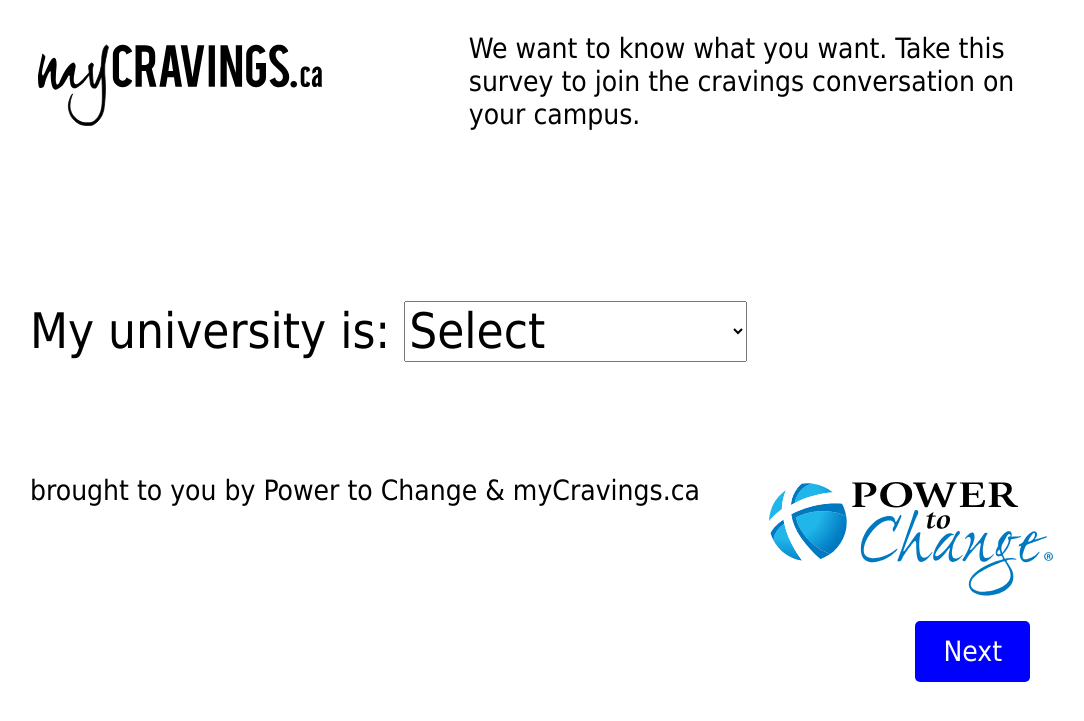
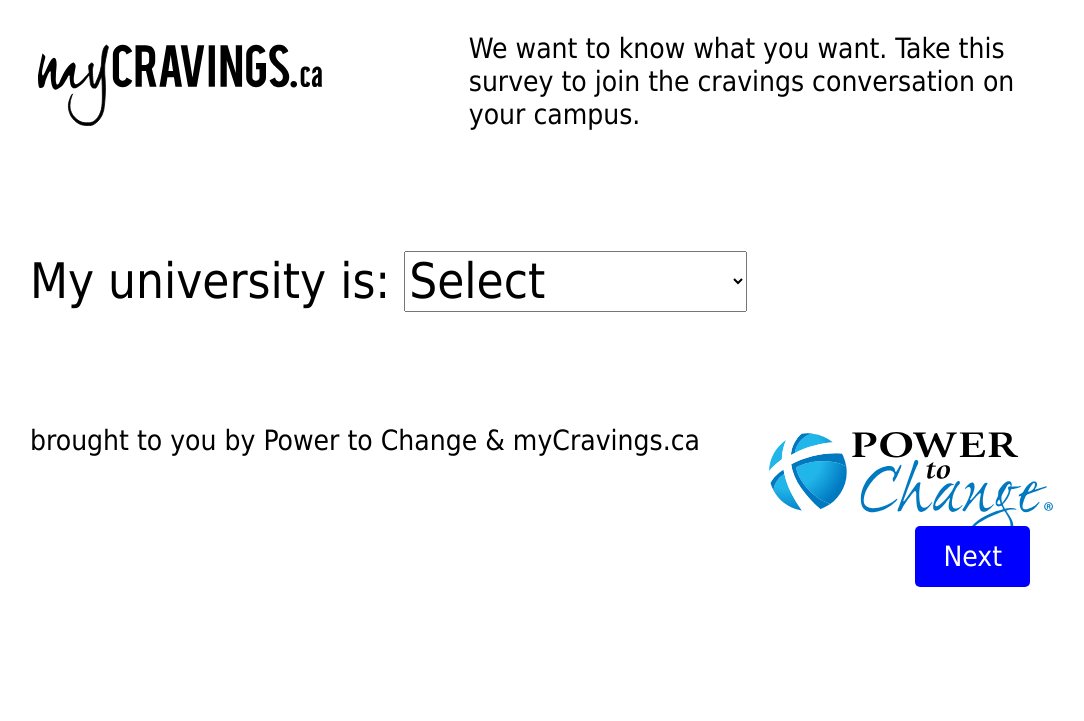
Before and after one commit to PowerToChange/fdwebsurvey, a PHP site: page / in a window 1280 px wide. Shown: the top 721 px of the page, without its empty margins (110-1194 px from the left). Run offline with PHP 8.4, Linux system fonts and the light colour scheme; some libraries are stand-ins or nearby versions.

Commit message:
progressing with the look

```diff
--- a/css/survey.css
+++ b/css/survey.css
@@ -19,7 +19,6 @@ body {
 
 .container {
 	/* border: 1px dashed red;*/
-	height: 460px;
 }
 
 input { height: 1em; }
@@ -28,6 +27,7 @@ input[type=radio] { margin-right: 0.3em;}
 .size_3 { font-size: 1.75em; }
 .size_2 { font-size: 1.25em; }
 
+.push5 { margin-top: 5%; }
 .push10 { margin-top: 10%; }
 .push20 { margin-top: 20%; }
 
@@ -70,30 +70,30 @@ select { width: 7em; }
 
 @media screen and (max-width: 450px) {
 	#viewer { font-size: 0.75em; }
-	.container { height: 460px; /* iPhone portrait*/  }
-	.max33 { max-width: 50%; }
+	.container { height: 440px; /* iPhone portrait*/  }
+	.max33 { width: 50%; }
 }
 @media screen and (min-width: 450px) {
 	#viewer { font-size: 0.87em; }
-	.container { height: 300px; /* iPhone landscape */ }
+	.container { height: 280px; /* iPhone landscape */ }
 }
 @media screen and (min-width: 550px) {
 	#viewer { font-size: 1em; }
-	.container { height: 370px; }
+	.container { height: 320px; }
 }
 @media screen and (min-width: 650px) {
 	#viewer { font-size: 1.15em; }
-	.container { height: 440px; }
+	.container { height: 380px; }
 }
 @media screen and (min-width: 750px) {
 	#viewer { font-size: 1.3em; }
-	.container { height: 510px; }
+	.container { height: 438px; }
 }
 @media screen and (min-width: 850px) {
 	#viewer { font-size: 1.5em; }
-	.container { height: 570px; }
+	.container { height: 495px; }
 }
 @media screen and (min-width: 950px) {
 	#viewer { font-size: 1.75em; }
-	.container { height: 650px; }
+	.container { height: 555px; }
 }
--- a/index.php
+++ b/index.php
@@ -34,7 +34,7 @@
 			  		<div class="grid_4 omega">
 			  			We want to know what you want. Take this survey to join the cravings conversation on your campus.
 			  		</div>
-			  		<div class="grid_7 push10 size_3">
+			  		<div class="grid_7 push5 size_3">
 			  			My university is: <?php include('campus_dropdown.html'); ?>
 			  		</div>
 			  		<div class="grid_5 push10 alpha">
```
